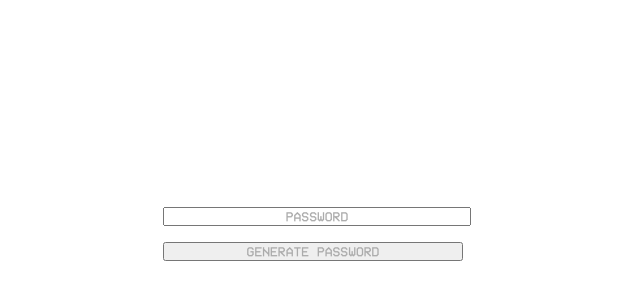
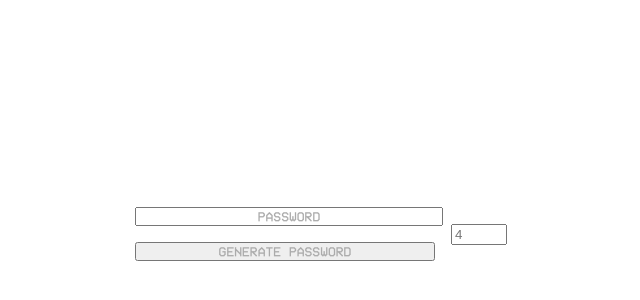
Before and after one commit to DeclanBernardin/PasswordGenerator, a React (Create React App) app: page / in a window 1280 px wide. Shown: the part 166-466 px from the top of the page, without its empty margins (323-963 px from the left). Built offline with nearby package versions, Linux system fonts and the light colour scheme.

Commit message:
added a way to change the passwords length

```diff
--- a/src/App.js
+++ b/src/App.js
@@ -1,13 +1,33 @@
 import React, {Component} from 'react';
 import './App.css';
+import { withStyles } from '@material-ui/core/styles';
+
+
+const styles = ({
+  root: {
+    width: 250,
+  },
+  input: {
+    width: 42,
+  }
+})
 
 class App extends Component {
 
   state = {
-    finalPW: "password"
+    finalPW: "password",
+    passwordLength: 4,
   }
 
-  togglePassword = (length) => {
+  changeLength = (event) => {
+    this.setState({
+      passwordLength: event.target.value
+    })
+    console.log(this.state.passwordLength)
+  }
+
+  togglePassword = () => {
+    let length = this.state.passwordLength
    let result = '';
    let characters = 'ABCDEFGHIJKLMNOPQRSTUVWXYZabcdefghijklmnopqrstuvwxyz0123456789!@#$%^&*()_-+=?/><:;{[}]';
    let charatersLength = characters.length;
@@ -29,11 +49,18 @@ class App extends Component {
       <div>
         <input className="password" value={this.state.finalPW}></input>
           <br className="break"/>
-        <button className="password" onClick={() => this.togglePassword(20)}>Generate Password</button>
+        <button className="password" onClick={this.togglePassword}>Generate Password</button>
       </div>
+      <input
+      name="Password Length"
+      type="number"
+      min="4" max="30"
+      placeholder="4"
+      onChange={(event) => this.changeLength(event)}
+      ></input>
     </div>
     );
   }
 }
 
-export default App;
+export default withStyles(styles)(App);
```
